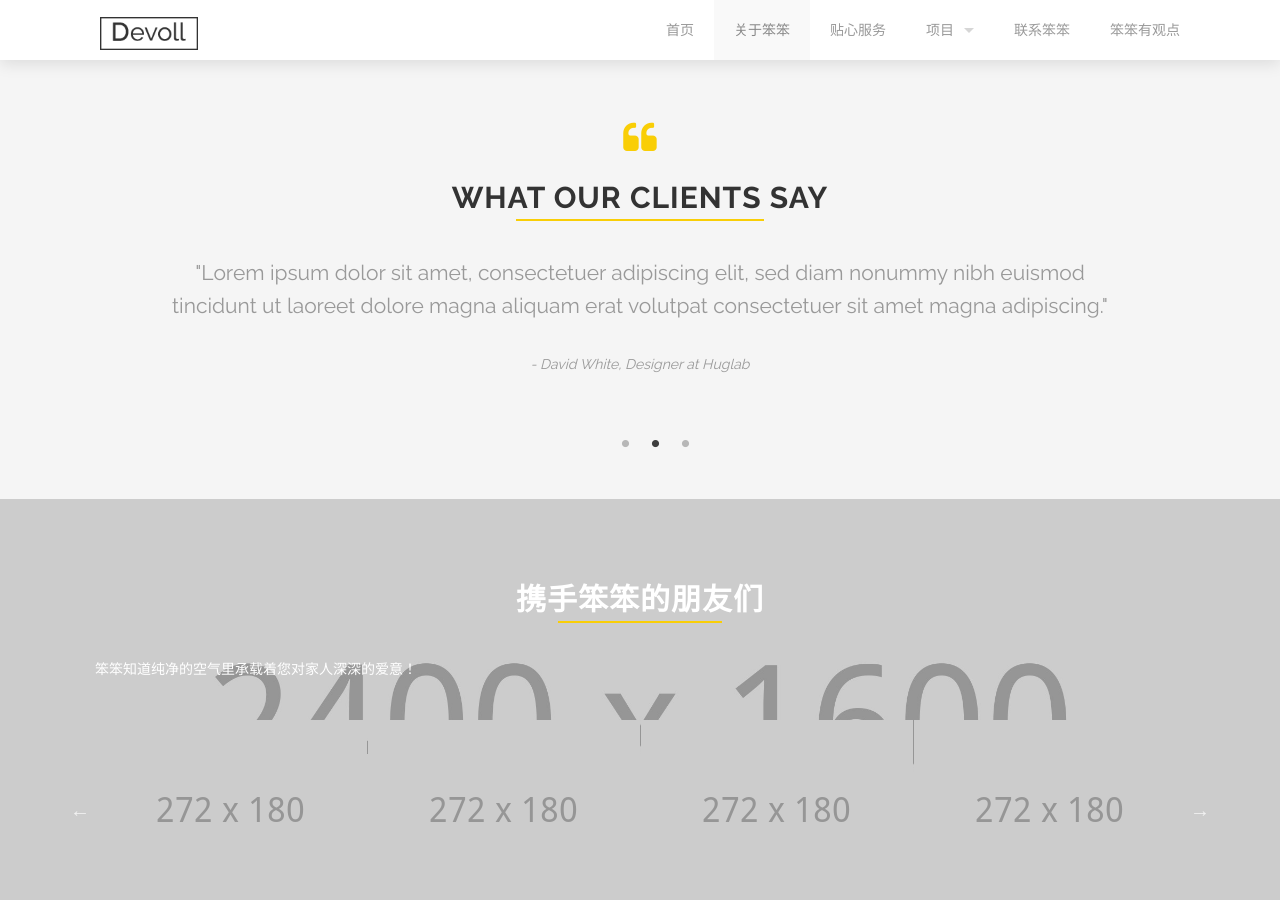
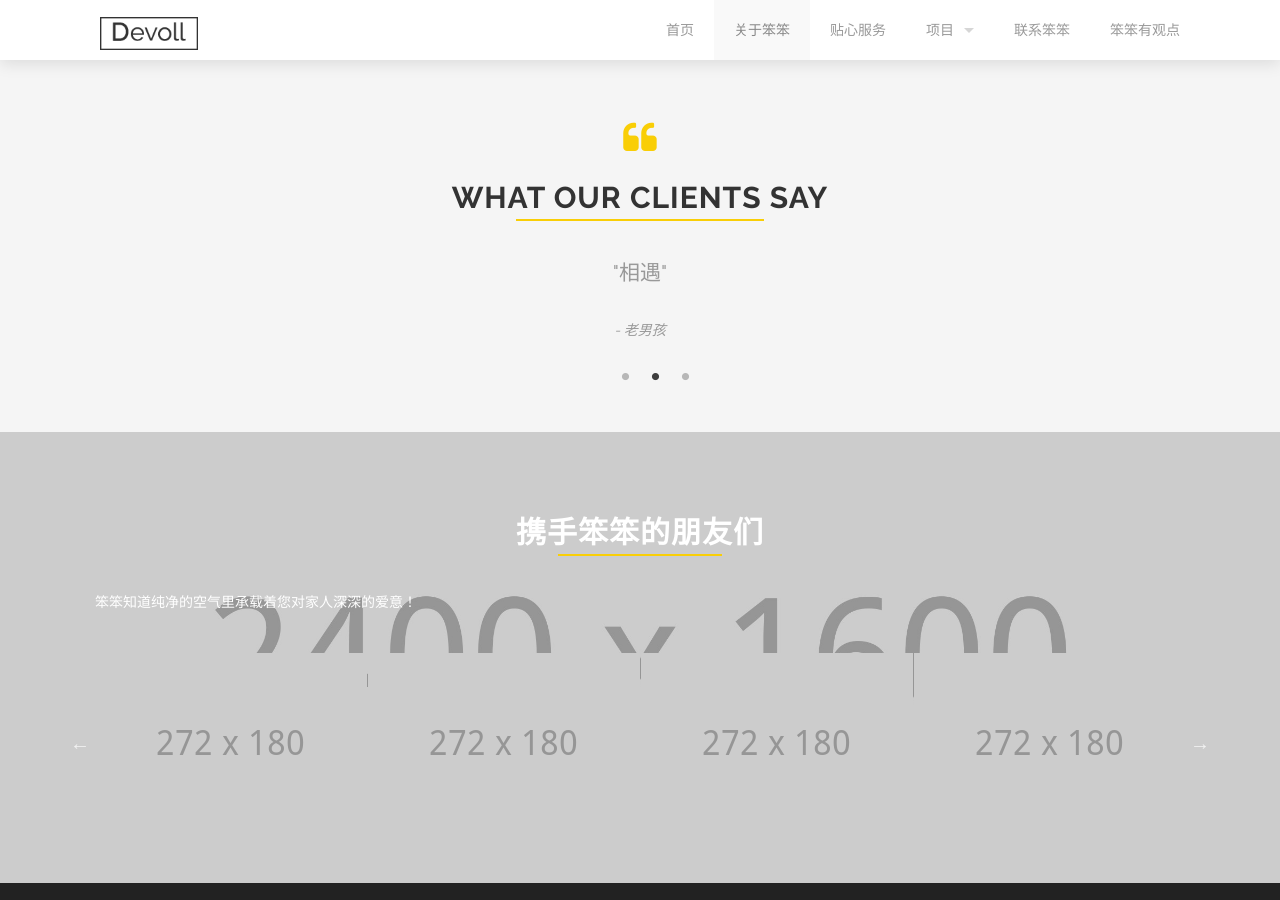
Before and after one commit to braveheart007/braveheart007.github.io, a Jekyll site: the page built from about.html, in a window 1280 px wide and 900 px high, scrolled down 1218 px. Built offline with Jekyll 4.4.1, drawn with Linux system fonts in a browser that asks for light colours.

Commit message:
Update about.html

```diff
--- a/about.html
+++ b/about.html
@@ -12,18 +12,18 @@
   - title: 笨笨品牌
     percentage: 61
 testimonials:
-  - quote: Reprehenderit eos et non et ut eum reprehenderit quis sequi quia vel repellendus id. Velit quit blanditiis dolor quam error eos dolores sequi eaque rerum est. Velit quit blanditiis dolor quam error eos dolores sequi eaque rerum est.
-    author: David White, Designer at Huglab
-  - quote: Lorem ipsum dolor sit amet, consectetuer adipiscing elit, sed diam nonummy nibh euismod tincidunt ut laoreet dolore magna aliquam erat volutpat consectetuer sit amet magna adipiscing.
-    author: David White, Designer at Huglab
-  - quote: Reprehenderit eos et non et ut eum reprehenderit quis sequi quia vel repellendus id. Velit quit blanditiis dolor quam error eos dolores sequi eaque rerum est.
-    author: David White, Designer at Huglab
+  - quote: 流淌在时光里的故事
+    author: 木子
+  - quote: 相遇
+    author: 老男孩
+  - quote: 水手迎风的样子
+    author: 小鱼
 ---
 
 <div class='full parallax' style='background-image: url(images/@stock/about-us.jpg); color: #fff;'>
   <div class='row'>
     <div class='twelve columns'>
-      {% include section-header.html title="About us" color="#fff" tagline="Know something about our team" class="big" %}
+      {% include section-header.html title="关于笨笨" color="#fff" tagline="Know something about our team" class="big" %}
     </div>
   </div>
   <div class='four spacing'></div>
```
